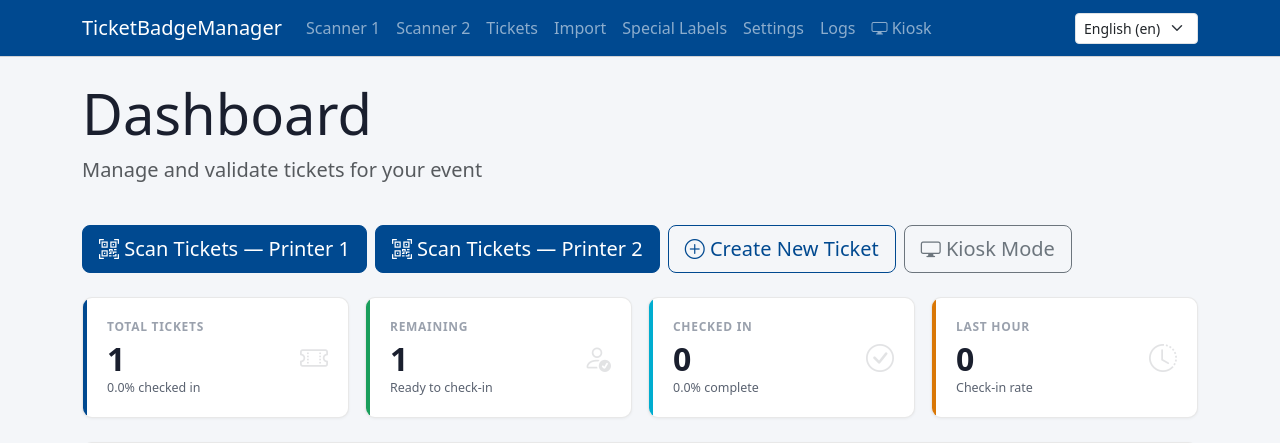
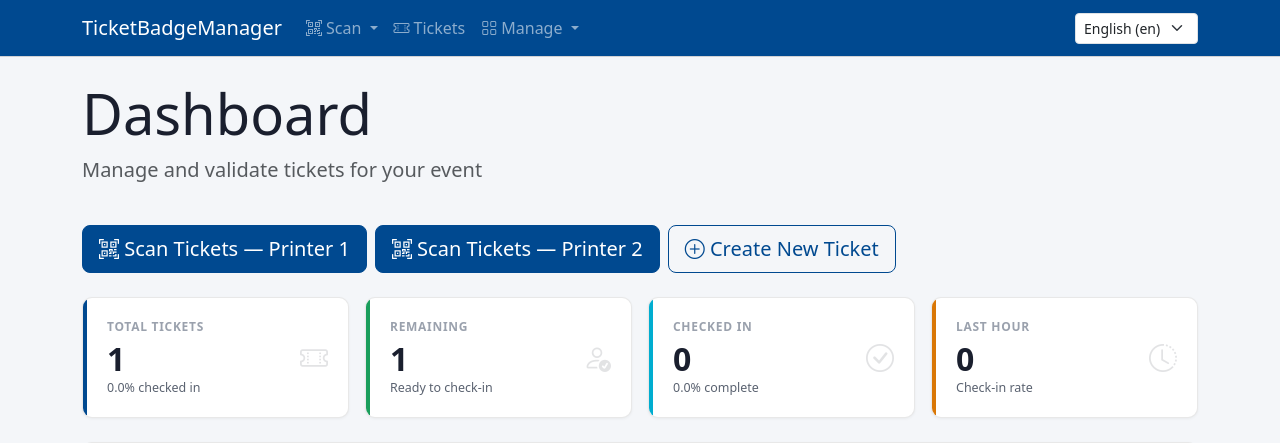
Before and after one commit to kalus-msic/TicketBadgeManager, a Django app: page / in a window 1280 px wide. Shown: the top 443 px of the page. Run offline with Django 5.2, Linux system fonts and the light colour scheme; a user stored in the database is signed in; tables that the repository leaves empty hold one stand-in row (values such as "Sample post"); some libraries are stand-ins or nearby versions.

Commit message:
feat: reorganize navbar into dropdowns and commit compiled translations
- Merge Scanner 1/2 into Scan dropdown (Printer 1 / Printer 2)
- Group Import, Special Labels, Kiosk, Logs, Settings into Manage dropdown
- Add active state highlighting based on current URL
- Add icons to all nav items
- Add missing i18n keys: Scan, Manage (cs + en)
- Fix pre-existing duplicate msgid entries in cs .po file (Print, Save Settings)
- Remove *.mo from .gitignore and commit compiled .mo files
- Remove redundant Kiosk Mode button from dashboard

```diff
--- a/tickets/templates/base.html
+++ b/tickets/templates/base.html
@@ -20,34 +20,83 @@
             <button class="navbar-toggler" type="button" data-bs-toggle="collapse" data-bs-target="#navbarNav">
                 <span class="navbar-toggler-icon"></span>
             </button>
+            {% with url_name=request.resolver_match.url_name %}
             <div class="collapse navbar-collapse" id="navbarNav">
                 <ul class="navbar-nav">
+
+                    <!-- Skenovat -->
+                    <li class="nav-item dropdown">
+                        <a class="nav-link dropdown-toggle {% if url_name == 'scanner1' or url_name == 'scanner2' %}active{% endif %}"
+                           href="#" role="button" data-bs-toggle="dropdown" aria-expanded="false">
+                            <i class="bi bi-qr-code-scan me-1"></i>{% trans "Scan" %}
+                        </a>
+                        <ul class="dropdown-menu">
+                            <li>
+                                <a class="dropdown-item {% if url_name == 'scanner1' %}active{% endif %}"
+                                   href="{% url 'tickets:scanner1' %}">
+                                    <i class="bi bi-printer me-2"></i>{% trans "Printer" %} 1
+                                </a>
+                            </li>
+                            <li>
+                                <a class="dropdown-item {% if url_name == 'scanner2' %}active{% endif %}"
+                                   href="{% url 'tickets:scanner2' %}">
+                                    <i class="bi bi-printer me-2"></i>{% trans "Printer" %} 2
+                                </a>
+                            </li>
+                        </ul>
+                    </li>
+
+                    <!-- Tickets -->
                     <li class="nav-item">
-                        <a class="nav-link" href="{% url 'tickets:scanner1' %}">{% trans "Scanner" %} 1</a>
-                    </li>
-                    <li class="nav-item">
-                        <a class="nav-link" href="{% url 'tickets:scanner2' %}">{% trans "Scanner" %} 2</a>
-                    </li>
-                    <li class="nav-item">
-                        <a class="nav-link" href="{% url 'tickets:ticket_list' %}">{% trans "Tickets" %}</a>
-                    </li>
-                    <li class="nav-item">
-                        <a class="nav-link" href="{% url 'tickets:import_page' %}">{% trans "Import" %}</a>
-                    </li>
-                    <li class="nav-item">
-                        <a class="nav-link" href="{% url 'tickets:special_labels' %}">{% trans "Special Labels" %}</a>
-                    </li>
-                    <li class="nav-item">
-                        <a class="nav-link" href="{% url 'tickets:settings' %}">{% trans "Settings" %}</a>
-                    </li>
-                    <li class="nav-item">
-                        <a class="nav-link" href="{% url 'tickets:ticket_log_list' %}">{% trans "Logs" %}</a>
-                    </li>
-                    <li class="nav-item">
-                        <a class="nav-link" href="{% url 'tickets:kiosk' %}" target="_blank">
-                            <i class="bi bi-display"></i> {% trans "Kiosk" %}
+                        <a class="nav-link {% if url_name == 'ticket_list' %}active{% endif %}"
+                           href="{% url 'tickets:ticket_list' %}">
+                            <i class="bi bi-ticket-perforated me-1"></i>{% trans "Tickets" %}
                         </a>
                     </li>
+
+                    <!-- Správa -->
+                    <li class="nav-item dropdown">
+                        <a class="nav-link dropdown-toggle {% if url_name == 'import_page' or url_name == 'special_labels' or url_name == 'settings' or url_name == 'ticket_log_list' or url_name == 'kiosk' %}active{% endif %}"
+                           href="#" role="button" data-bs-toggle="dropdown" aria-expanded="false">
+                            <i class="bi bi-grid me-1"></i>{% trans "Manage" %}
+                        </a>
+                        <ul class="dropdown-menu">
+                            <li>
+                                <a class="dropdown-item {% if url_name == 'import_page' %}active{% endif %}"
+                                   href="{% url 'tickets:import_page' %}">
+                                    <i class="bi bi-upload me-2"></i>{% trans "Import" %}
+                                </a>
+                            </li>
+                            <li>
+                                <a class="dropdown-item {% if url_name == 'special_labels' %}active{% endif %}"
+                                   href="{% url 'tickets:special_labels' %}">
+                                    <i class="bi bi-tags me-2"></i>{% trans "Special Labels" %}
+                                </a>
+                            </li>
+                            <li><hr class="dropdown-divider"></li>
+                            <li>
+                                <a class="dropdown-item {% if url_name == 'kiosk' %}active{% endif %}"
+                                   href="{% url 'tickets:kiosk' %}" target="_blank">
+                                    <i class="bi bi-display me-2"></i>{% trans "Kiosk" %}
+                                    <i class="bi bi-box-arrow-up-right ms-1" style="font-size:0.7rem; opacity:0.6;"></i>
+                                </a>
+                            </li>
+                            <li>
+                                <a class="dropdown-item {% if url_name == 'ticket_log_list' %}active{% endif %}"
+                                   href="{% url 'tickets:ticket_log_list' %}">
+                                    <i class="bi bi-journal-text me-2"></i>{% trans "Logs" %}
+                                </a>
+                            </li>
+                            <li><hr class="dropdown-divider"></li>
+                            <li>
+                                <a class="dropdown-item {% if url_name == 'settings' %}active{% endif %}"
+                                   href="{% url 'tickets:settings' %}">
+                                    <i class="bi bi-gear me-2"></i>{% trans "Settings" %}
+                                </a>
+                            </li>
+                        </ul>
+                    </li>
+
                 </ul>
                 <ul class="navbar-nav ms-auto">
                     <li class="nav-item">
@@ -55,6 +104,7 @@
                     </li>
                 </ul>
             </div>
+            {% endwith %}
         </div>
     </nav>
 
--- a/tickets/templates/tickets/index.html
+++ b/tickets/templates/tickets/index.html
@@ -25,9 +25,6 @@
                 </a>
                 <a href="{% url 'tickets:ticket_create' %}" class="btn btn-outline-primary btn-lg">
                     <i class="bi bi-plus-circle"></i> {% trans "Create New Ticket" %}
-                </a>
-                <a href="{% url 'tickets:kiosk' %}" class="btn btn-outline-secondary btn-lg" target="_blank">
-                    <i class="bi bi-display"></i> {% trans "Kiosk Mode" %}
                 </a>
             </div>
         </div>
```
Also changed, not shown: locale/cs/LC_MESSAGES/django.po, locale/en/LC_MESSAGES/django.po, 1 other file.
